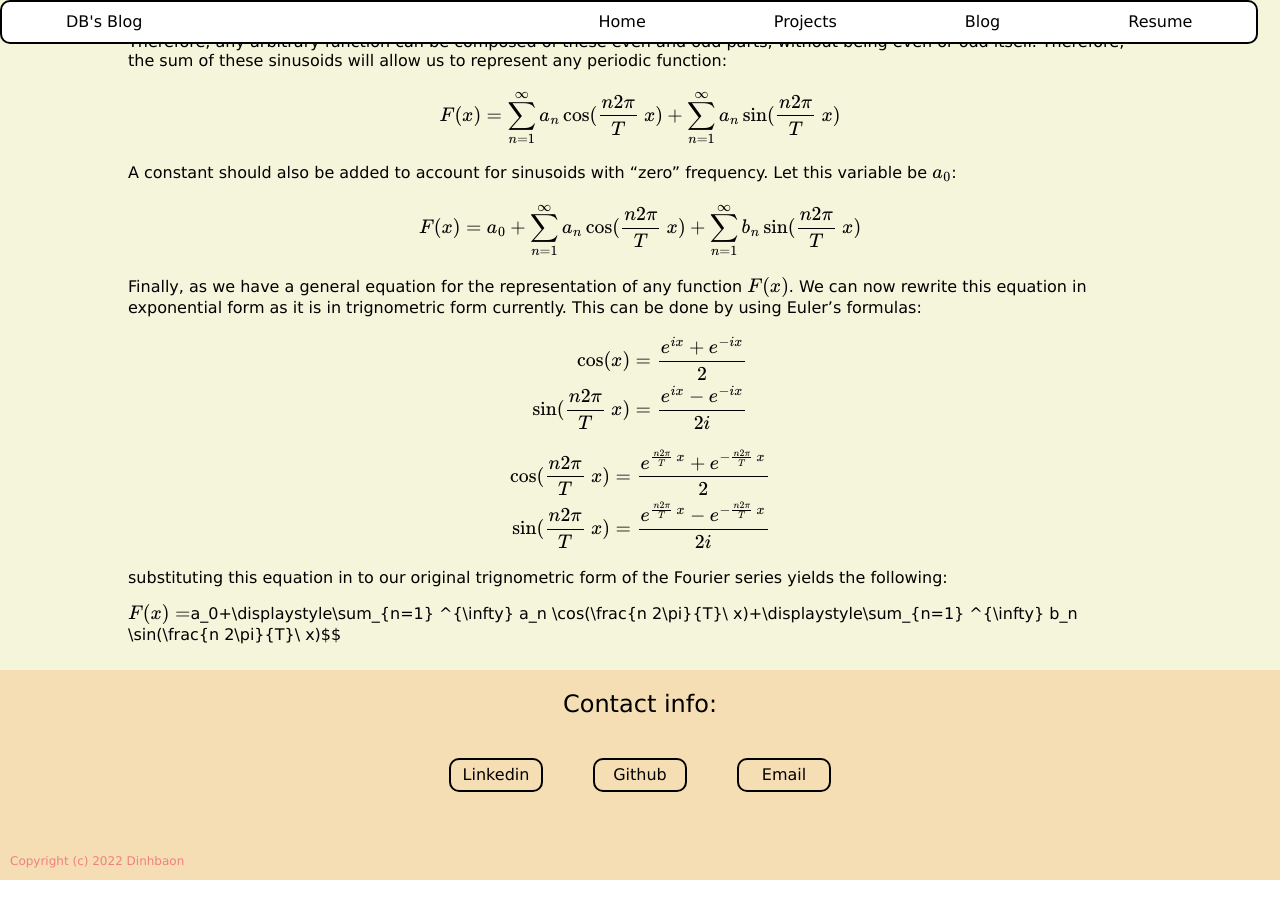
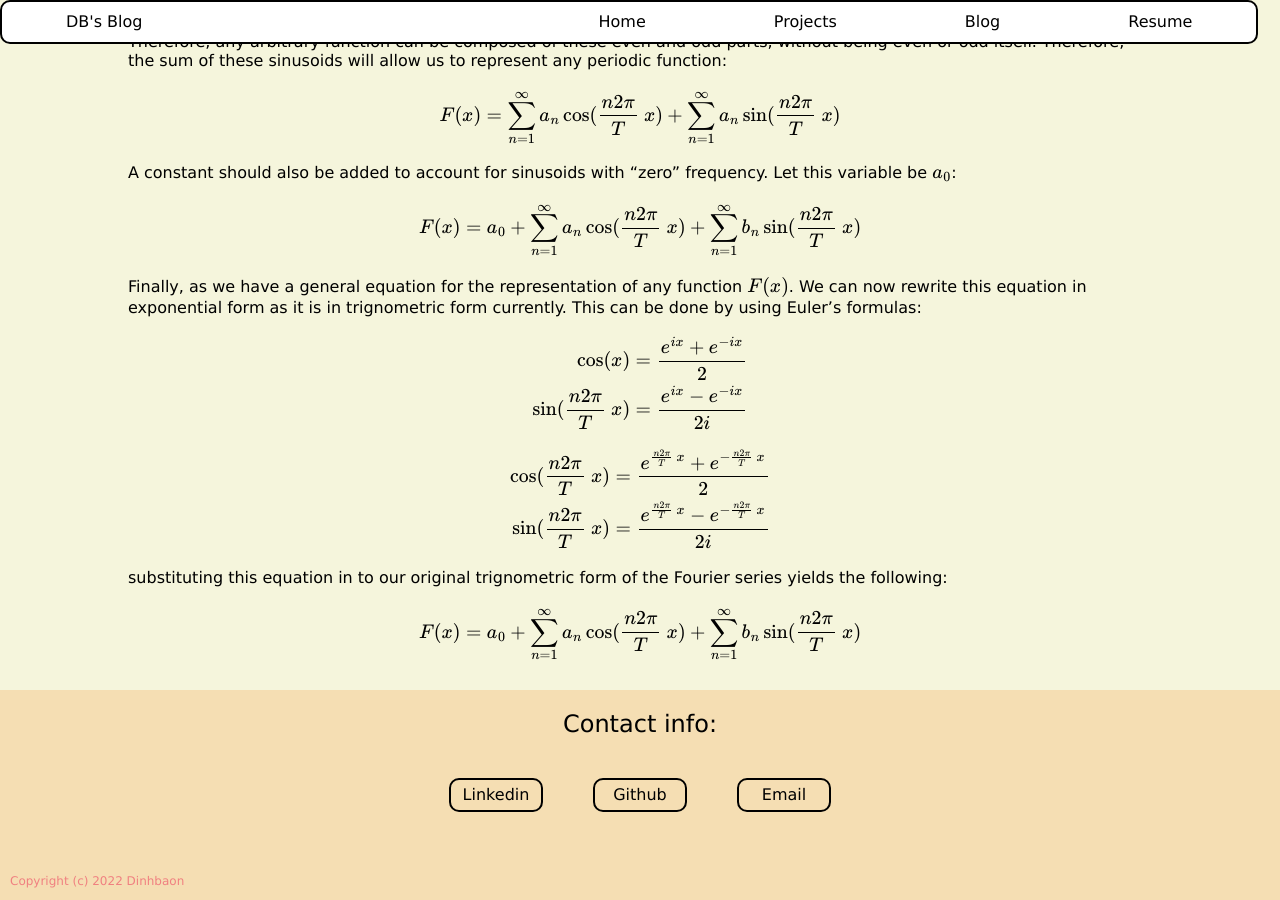
Before and after one commit to Dinhbaon/Dinhbaon.github.io, a Jekyll site: the page built from _posts/2022-06-29-Drawing-with-the-fourier-series.markdown, in a window 1280 px wide and 900 px high, scrolled down 541 px. Built offline with Jekyll 4.4.1, drawn with Linux system fonts in a browser that asks for light colours.

Commit message:
fix equation

```diff
--- a/_layouts/projectpage.html
+++ b/_layouts/projectpage.html
@@ -46,11 +46,11 @@
         {% if post.categories contains "project" %}
 
             <div>
-                <a style="text-decoration: none; color: black; " href="#drawingwithnumbers">
+                <a style="text-decoration: none; color: black; " href="index.html#drawingwithnumbers">
                 <img style="height:15vw; width: auto;"src="{{ post.img }}"> </a>
 
             <div style="transform: translateY(5px);"class="captions">
-                <a style="text-decoration: none; color: black; " href="#drawingwithnumbers">{{ post.title }}</a>
+                <a style="text-decoration: none; color: black; " href="index.html#drawingwithnumbers">{{ post.title }}</a>
                 <br>
 
             </div>
--- a/_posts/2022-06-29-Drawing-with-the-fourier-series.markdown
+++ b/_posts/2022-06-29-Drawing-with-the-fourier-series.markdown
@@ -36,7 +36,7 @@ $$\begin{align} \cos(\frac{n 2\pi}{T}\ x)=\frac{e^{\frac{n 2\pi}{T}\ x}+e^{-\fra
 
 substituting this equation in to our original trignometric form of the Fourier series yields the following:
 
-$$ F(x)=  $$a_0+\displaystyle\sum_{n=1} ^{\infty} a_n \cos(\frac{n 2\pi}{T}\ x)+\displaystyle\sum_{n=1} ^{\infty} b_n \sin(\frac{n 2\pi}{T}\ x)$$
+$$ F(x)=  a_0+\displaystyle\sum_{n=1} ^{\infty} a_n \cos(\frac{n 2\pi}{T}\ x)+\displaystyle\sum_{n=1} ^{\infty} b_n \sin(\frac{n 2\pi}{T}\ x)$$
 
 
 
```
